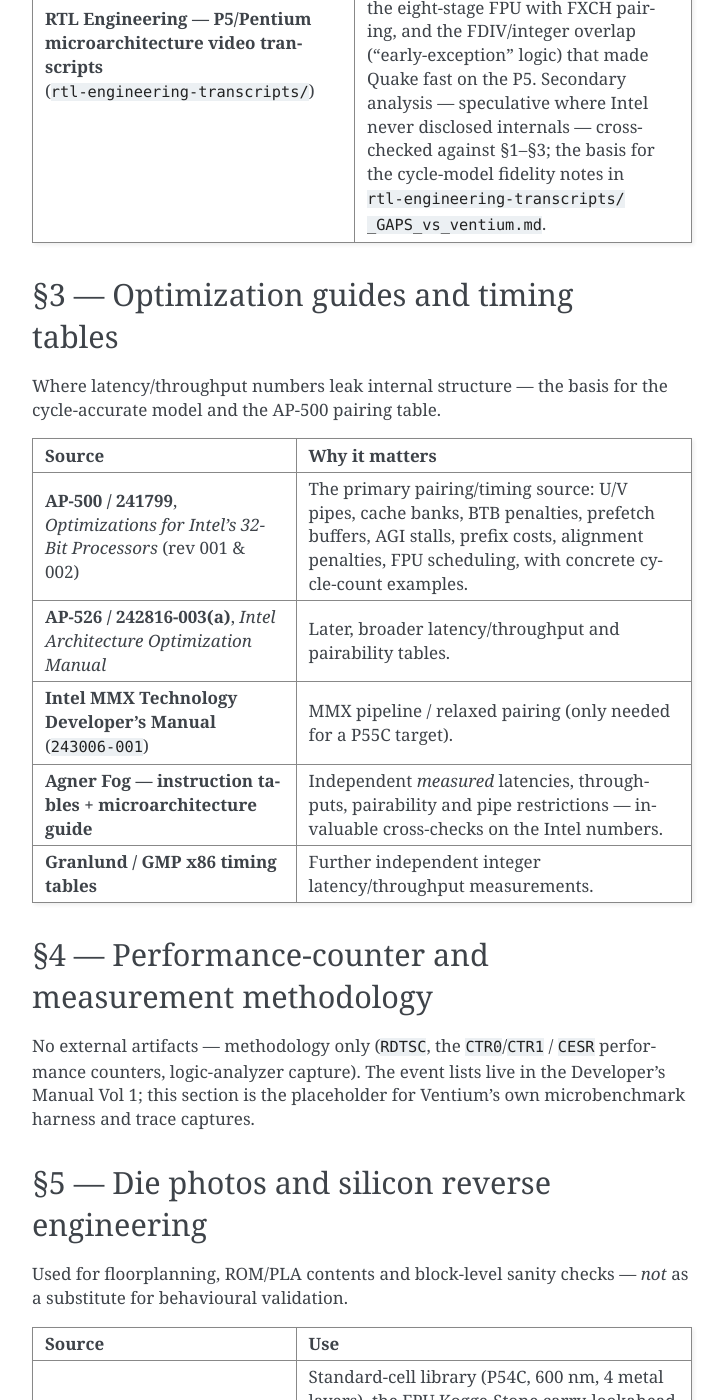
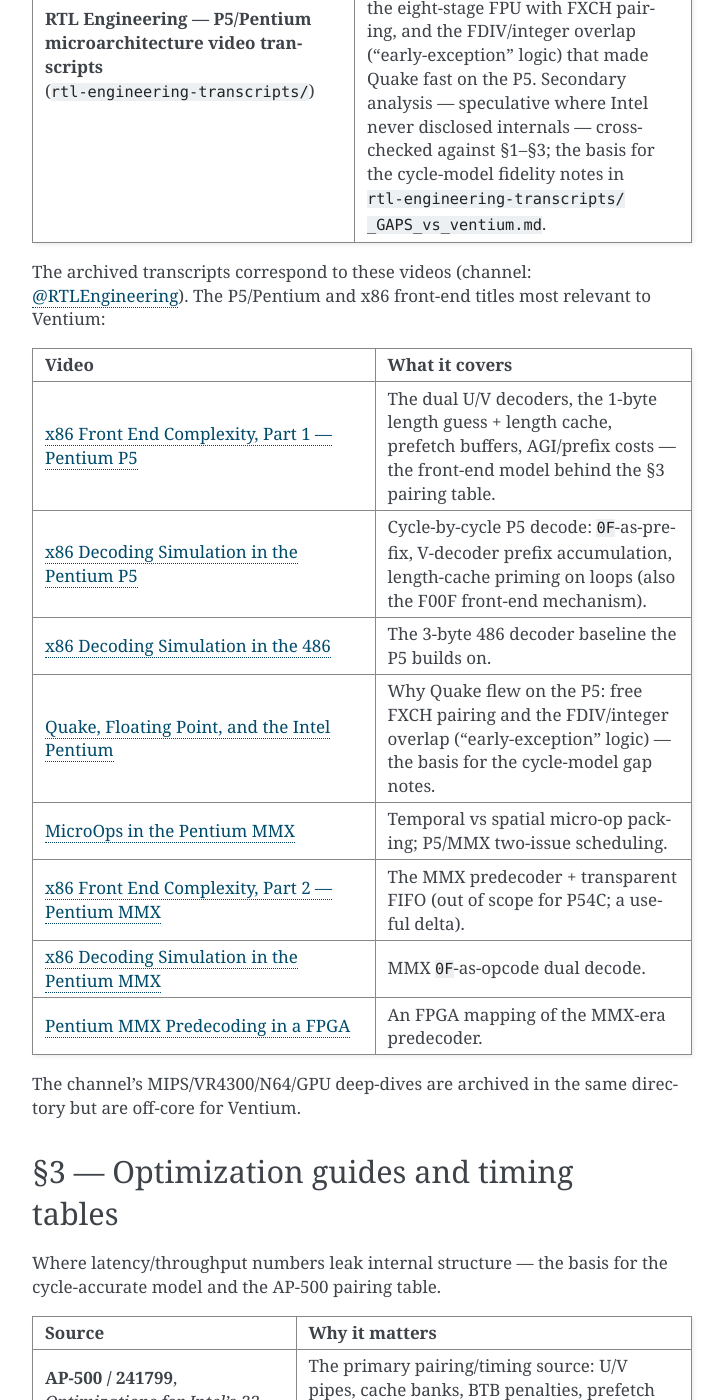
Before and after one commit to AL-255/ventium, a Sphinx documentation site: the page built from docs/sphinx/reference-library.rst, in a window 1280 px wide and 1400 px high, scrolled down 2501 px. Shown: the whole window, without its empty margins (388-1112 px from the left). Built offline with Sphinx 7.4.7, drawn with Linux system fonts in a browser that asks for light colours.

Commit message:
docs: link RTL Engineering videos; bump ventium-refs to latest
- reference-library §2: add a table of the RTL Engineering P5/Pentium/x86
  front-end videos (title -> YouTube link) whose transcripts are archived in
  ventium-refs/rtl-engineering-transcripts/.
- bump the ventium-refs submodule pointer 83a9d2c -> bfac13b (latest main:
  pulls in the transcripts plus the win95 software library, test386, and the
  resync trace comparator), so the docs references resolve on a clean clone.

```diff
--- a/docs/sphinx/reference-library.rst
+++ b/docs/sphinx/reference-library.rst
@@ -112,6 +112,49 @@
        never disclosed internals — cross-checked against §1–§3; the basis for the
        cycle-model fidelity notes in ``rtl-engineering-transcripts/
        _GAPS_vs_ventium.md``.
+
+The archived transcripts correspond to these videos (channel:
+`@RTLEngineering <https://www.youtube.com/@RTLEngineering>`_). The P5/Pentium
+and x86 front-end titles most relevant to Ventium:
+
+.. list-table::
+   :header-rows: 1
+   :widths: 52 48
+
+   * - Video
+     - What it covers
+   * - `x86 Front End Complexity, Part 1 — Pentium P5
+       <https://www.youtube.com/watch?v=Ju8BTMJb5Kc>`_
+     - The dual U/V decoders, the 1-byte length guess + length cache, prefetch
+       buffers, AGI/prefix costs — the front-end model behind the §3 pairing
+       table.
+   * - `x86 Decoding Simulation in the Pentium P5
+       <https://www.youtube.com/watch?v=f--MBGeVSSg>`_
+     - Cycle-by-cycle P5 decode: ``0F``-as-prefix, V-decoder prefix accumulation,
+       length-cache priming on loops (also the F00F front-end mechanism).
+   * - `x86 Decoding Simulation in the 486
+       <https://www.youtube.com/watch?v=O3ZVStCbOd4>`_
+     - The 3-byte 486 decoder baseline the P5 builds on.
+   * - `Quake, Floating Point, and the Intel Pentium
+       <https://www.youtube.com/watch?v=DWVhIvZlytc>`_
+     - Why Quake flew on the P5: free FXCH pairing and the FDIV/integer overlap
+       ("early-exception" logic) — the basis for the cycle-model gap notes.
+   * - `MicroOps in the Pentium MMX
+       <https://www.youtube.com/watch?v=4SV2GNbZf50>`_
+     - Temporal vs spatial micro-op packing; P5/MMX two-issue scheduling.
+   * - `x86 Front End Complexity, Part 2 — Pentium MMX
+       <https://www.youtube.com/watch?v=7xBKHGLMkr4>`_
+     - The MMX predecoder + transparent FIFO (out of scope for P54C; a useful
+       delta).
+   * - `x86 Decoding Simulation in the Pentium MMX
+       <https://www.youtube.com/watch?v=0KBocdVHjIc>`_
+     - MMX ``0F``-as-opcode dual decode.
+   * - `Pentium MMX Predecoding in a FPGA
+       <https://www.youtube.com/watch?v=smBkt2vFKWo>`_
+     - An FPGA mapping of the MMX-era predecoder.
+
+The channel's MIPS/VR4300/N64/GPU deep-dives are archived in the same directory
+but are off-core for Ventium.
 
 
 §3 — Optimization guides and timing tables
```
